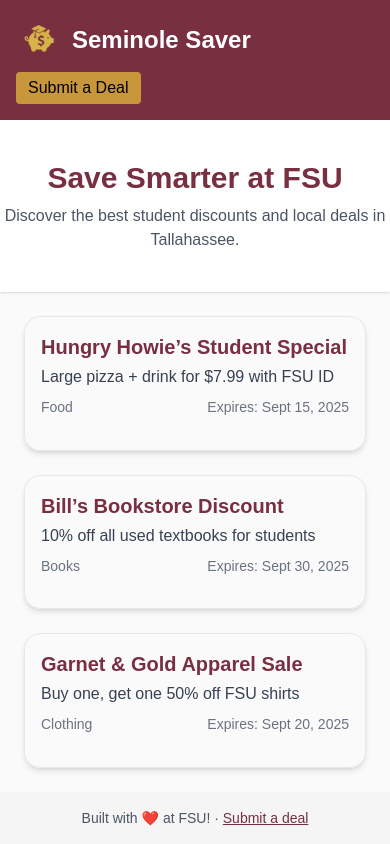
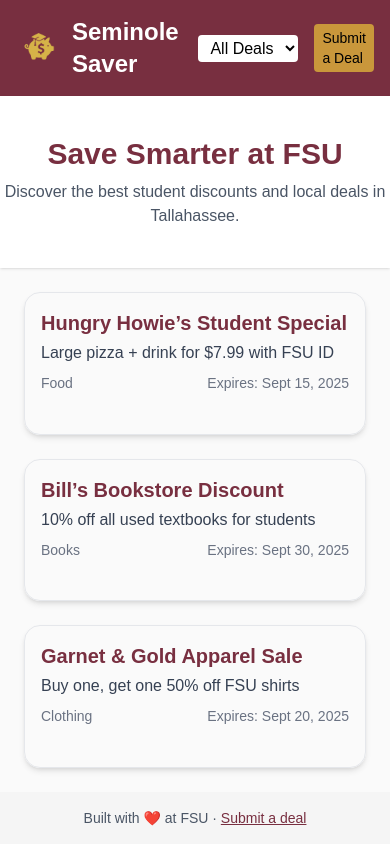
Before and after one commit to m62153709-max/Seminole-Saver, a Next.js app: page / in a window 390 px wide. Built offline with nearby package versions, Linux system fonts and the light colour scheme.

Commit message:
Added category filter dropdown

```diff
--- a/app/page.js
+++ b/app/page.js
@@ -1,4 +1,9 @@
+"use client";
+import { useState } from "react";
+
 export default function Home() {
+  const [selectedCategory, setSelectedCategory] = useState("All");
+
   const deals = [
     {
       id: 1,
@@ -23,13 +28,19 @@
     },
   ];
 
+  // Filter logic
+  const filteredDeals =
+    selectedCategory === "All"
+      ? deals
+      : deals.filter((deal) => deal.category === selectedCategory);
+
   return (
     <div className="min-h-screen bg-neutral-50 flex flex-col">
       {/* Navbar */}
       <header className="bg-[#782F40] text-white p-4 shadow-md">
-        <div className="flex flex-col md:flex-row md:items-center md:justify-between">
+        <div className="flex items-center justify-between">
           {/* Left: Logo + Title */}
-          <div className="flex items-center space-x-2 mb-2 md:mb-0">
+          <div className="flex items-center space-x-2">
             <img
               src="/piggy.png"
               alt="Seminole Saver Logo"
@@ -38,12 +49,26 @@
             <h1 className="text-2xl font-bold">Seminole Saver</h1>
           </div>
 
-          {/* Right: Button */}
-          <div className="flex justify-start md:justify-end">
+          {/* Right: Menu + Button */}
+          <div className="flex items-center space-x-4">
+            {/* Categories Dropdown */}
+            <select
+              className="bg-white text-black rounded px-2 py-1"
+              value={selectedCategory}
+              onChange={(e) => setSelectedCategory(e.target.value)}
+            >
+              <option value="All">All Deals</option>
+              <option value="Food">Food</option>
+              <option value="Clothing">Clothing</option>
+              <option value="Books">Books</option>
+            </select>
+
+            {/* Submit a Deal */}
             <a
               href="https://forms.gle/YOUR_FORM_LINK"
               target="_blank"
-              className="bg-[#C9973B] px-3 py-1 rounded text-black hover:bg-yellow-500"
+              className="bg-[#C9973B] text-sm px-2 py-1 rounded text-black hover:bg-yellow-500
+                         md:text-base md:px-3 md:py-1"
             >
               Submit a Deal
             </a>
@@ -63,7 +88,7 @@
 
       {/* Deals */}
       <main className="flex-1 p-6 grid grid-cols-1 md:grid-cols-2 lg:grid-cols-3 gap-6">
-        {deals.map((deal) => (
+        {filteredDeals.map((deal) => (
           <div
             key={deal.id}
             className="shadow-md border border-gray-200 rounded-2xl p-4"
@@ -82,7 +107,7 @@
 
       {/* Footer */}
       <footer className="bg-neutral-100 text-center py-4 text-gray-600 text-sm">
-        Built with ❤️ at FSU! ·{" "}
+        Built with ❤️ at FSU ·{" "}
         <a
           href="https://forms.gle/YOUR_FORM_LINK"
           target="_blank"
```
